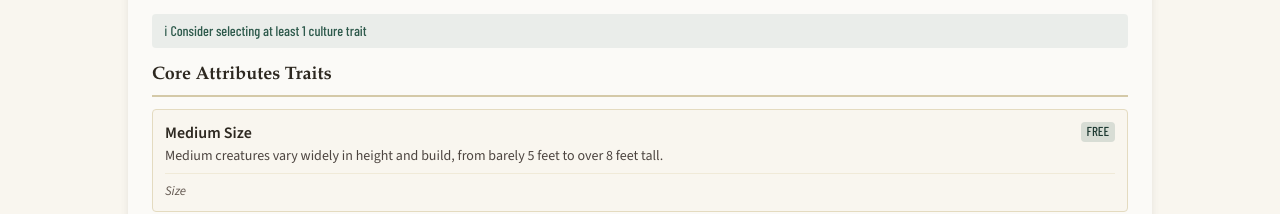
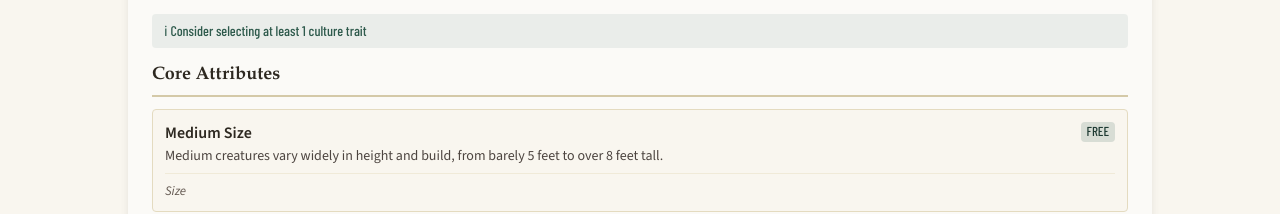
Before and after one commit to jeffwain/5e-ancestry-builder, a React (Vite) app: page /overview in a window 1280 px wide. Shown: the part 263-477 px from the top of the page. Built offline with nearby package versions, Linux system fonts and the light colour scheme; a web font is replaced by a local one.

Commit message:
Fixed categorization and trait type labeling

```diff
--- a/src/App.jsx
+++ b/src/App.jsx
@@ -1,4 +1,4 @@
-import { useState, useEffect } from 'react';
+import { useState, useEffect, useMemo } from 'react';
 import { BrowserRouter, Routes, Route, Navigate, useNavigate } from 'react-router-dom';
 import { CharacterProvider, useCharacter } from './contexts/CharacterContext';
 import { useTraitData } from './hooks/useTraitData';
@@ -24,6 +24,7 @@ function AppContent() {
     setAllTraits,
     setRequiredCategories,
     setRequiredTraits,
+    setTraitTypes,
     selectedTraits,
     loadPrebuilt
   } = useCharacter();
@@ -33,6 +34,14 @@ function AppContent() {
 
   // Determine if user has customized their ancestry (for showing Overview tab)
   const hasCustomAncestry = selectedTraits.length > 0;
+
+  // Transform sections array into a map for easy lookup by ID
+  const traitTypesMap = useMemo(() => {
+    return sections.reduce((acc, section) => {
+      acc[section.id] = section;
+      return acc;
+    }, {});
+  }, [sections]);
 
   // Set all traits and required categories when data loads
   useEffect(() => {
@@ -45,7 +54,10 @@ function AppContent() {
     if (requiredCategories?.length > 0) {
       setRequiredCategories(requiredCategories);
     }
-  }, [requiredCategories, setRequiredCategories]);
+    if (Object.keys(traitTypesMap).length > 0) {
+      setTraitTypes(traitTypesMap);
+    }
+  }, [requiredCategories, setRequiredCategories, traitTypesMap, setTraitTypes]);
 
   useEffect(() => {
     if (requiredTraits && Object.keys(requiredTraits).length > 0) {
--- a/src/components/AncestryOverview/AncestryOverview.jsx
+++ b/src/components/AncestryOverview/AncestryOverview.jsx
@@ -21,7 +21,8 @@ export function AncestryOverview({
     loadedPrebuilt,
     reset,
     exportAsJson,
-    setAncestryName
+    setAncestryName,
+    traitTypes
   } = useCharacter();
 
 
@@ -30,18 +31,18 @@ export function AncestryOverview({
     const grouped = {};
 
     selectedTraits.forEach(trait => {
-      const type = trait.type || 'unknown';
-      if (!grouped[type]) {
-        grouped[type] = {
-          name: type.charAt(0).toUpperCase() + type.slice(1) + ' Traits',
+      const typeId = trait.type || 'unknown';
+      if (!grouped[typeId]) {
+        grouped[typeId] = {
+          name: traitTypes[typeId]?.name || "Custom Traits",
           traits: []
         };
       }
-      grouped[type].traits.push(trait);
+      grouped[typeId].traits.push(trait);
     });
 
     return Object.values(grouped);
-  }, [selectedTraits]);
+  }, [selectedTraits, traitTypes]);
 
   const handleExport = () => {
     if (onExport) {
--- a/src/contexts/CharacterContext.jsx
+++ b/src/contexts/CharacterContext.jsx
@@ -8,7 +8,8 @@ const initialState = {
   ancestryName: '',        // Custom ancestry name
   allTraits: {},           // Trait lookup map for getting names
   requiredCategories: [],  // Categories that require at least one trait selected
-  requiredTraits: {}       // Map of traitId -> category info for traits required by their category
+  requiredTraits: {},      // Map of traitId -> category info for traits required by their category
+  traitTypes: {}           // Metadata for trait types (id -> name mapping)
 };
 
 // Action types
@@ -21,6 +22,7 @@ const ActionTypes = {
   SET_ALL_TRAITS: 'SET_ALL_TRAITS',
   SET_REQUIRED_CATEGORIES: 'SET_REQUIRED_CATEGORIES',
   SET_REQUIRED_TRAITS: 'SET_REQUIRED_TRAITS',
+  SET_TRAIT_TYPES: 'SET_TRAIT_TYPES',
   SET_ANCESTRY_NAME: 'SET_ANCESTRY_NAME',
   RESET: 'RESET'
 };
@@ -80,9 +82,30 @@ function characterReducer(state, action) {
     }
 
     case ActionTypes.LOAD_PREBUILT: {
+      let traits = [...action.payload.traits];
+
+      // Check for missing required categories and add defaults
+      if (state.requiredCategories.length > 0 && Object.keys(state.allTraits).length > 0) {
+        state.requiredCategories.forEach(reqCat => {
+          // Check if any selected trait is in this category
+          const hasTrait = traits.some(t => t.categoryId === reqCat.categoryId);
+
+          if (!hasTrait) {
+            // Find default trait for this category in allTraits
+            const defaultTrait = Object.values(state.allTraits).find(t =>
+              t.categoryId === reqCat.categoryId && t.default === true
+            );
+
+            if (defaultTrait) {
+              traits.push(defaultTrait);
+            }
+          }
+        });
+      }
+
       return {
         ...state,
-        selectedTraits: action.payload.traits,
+        selectedTraits: traits,
         selectedOptions: action.payload.options || {},
         loadedPrebuilt: action.payload.id,
         ancestryName: action.payload.name || state.ancestryName
@@ -121,6 +144,13 @@ function characterReducer(state, action) {
       };
     }
 
+    case ActionTypes.SET_TRAIT_TYPES: {
+      return {
+        ...state,
+        traitTypes: action.payload
+      };
+    }
+
     case ActionTypes.SET_ANCESTRY_NAME: {
       return {
         ...state,
@@ -133,7 +163,8 @@ function characterReducer(state, action) {
         ...initialState,
         allTraits: state.allTraits,
         requiredCategories: state.requiredCategories,
-        requiredTraits: state.requiredTraits
+        requiredTraits: state.requiredTraits,
+        traitTypes: state.traitTypes
       };
     }
 
@@ -463,6 +494,10 @@ export function CharacterProvider({ children }) {
     dispatch({ type: ActionTypes.SET_REQUIRED_TRAITS, payload: requiredTraits });
   }, []);
 
+  const setTraitTypes = useCallback((traitTypes) => {
+    dispatch({ type: ActionTypes.SET_TRAIT_TYPES, payload: traitTypes });
+  }, []);
+
   // Export character as JSON
   const exportAsJson = useCallback(() => {
     const exportData = {
@@ -506,6 +541,7 @@ export function CharacterProvider({ children }) {
     warnings,
     allTraits: state.allTraits,
     requiredTraits: state.requiredTraits,
+    traitTypes: state.traitTypes,
 
     // Actions
     selectTrait,
@@ -517,6 +553,7 @@ export function CharacterProvider({ children }) {
     setAllTraits,
     setRequiredCategories,
     setRequiredTraits,
+    setTraitTypes,
     setAncestryName,
     reset,
 
--- a/src/hooks/useTraitData.js
+++ b/src/hooks/useTraitData.js
@@ -65,7 +65,7 @@ export function useTraitData() {
       for (const [typeId, type] of Object.entries(data.traitTypes)) {
         if (type.categories) {
           for (const [catId, category] of Object.entries(type.categories)) {
-            addTraits(category.traits, catId, category.name, type.name, category.label);
+            addTraits(category.traits, catId, category.name, typeId, category.label);
           }
         }
       }
```
Also changed, not shown: public/data/ancestries.json (+5 -2 lines).
